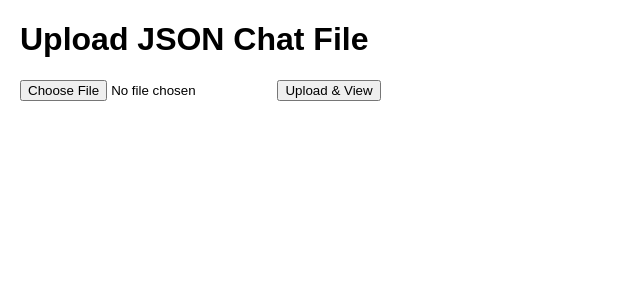
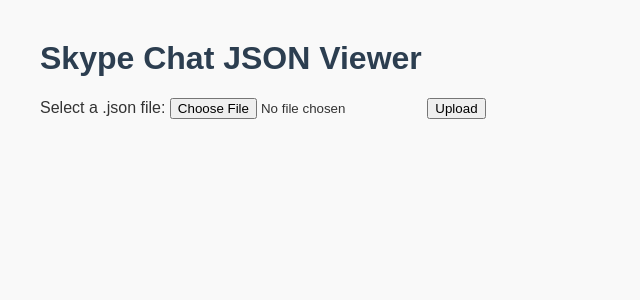
Before and after one commit to amitmactavish/json-chat-converter, a Flask app: page / in a window 1280 px wide. Shown: the top 300 px of the page, without its empty margins (0-640 px from the left). Run offline with Flask 3, Linux system fonts and the light colour scheme.

Commit message:
Update index.html

```diff
--- a/templates/index.html
+++ b/templates/index.html
@@ -1,37 +1,78 @@
 <!DOCTYPE html>
-<html>
+<html lang="en">
 <head>
-    <title>JSON Chat Viewer</title>
+    <meta charset="UTF-8">
+    <title>Skype Chat JSON Viewer</title>
     <style>
-        body { font-family: Arial; margin: 20px; }
-        .message { margin-bottom: 10px; }
-        .timestamp { color: gray; font-size: 0.9em; }
-        .sender { font-weight: bold; }
-        .download-links { margin-top: 20px; }
+        body {
+            font-family: Arial, sans-serif;
+            margin: 40px;
+            background-color: #f9f9f9;
+            color: #333;
+        }
+        h1 {
+            color: #2c3e50;
+        }
+        form {
+            margin-bottom: 30px;
+        }
+        .chat-box {
+            padding: 10px;
+            border: 1px solid #ccc;
+            background-color: #fff;
+            max-height: 500px;
+            overflow-y: auto;
+        }
+        .message {
+            margin-bottom: 15px;
+            border-bottom: 1px solid #eee;
+            padding-bottom: 8px;
+        }
+        .timestamp {
+            font-size: 0.85em;
+            color: #888;
+        }
+        .sender {
+            font-weight: bold;
+        }
+        .download-links {
+            margin-top: 20px;
+        }
+        .download-links a {
+            margin-right: 15px;
+            text-decoration: none;
+            background-color: #2980b9;
+            color: white;
+            padding: 8px 12px;
+            border-radius: 5px;
+        }
     </style>
 </head>
 <body>
-    <h1>Upload JSON Chat File</h1>
-    <form method="post" enctype="multipart/form-data">
+    <h1>Skype Chat JSON Viewer</h1>
+
+    <form method="POST" enctype="multipart/form-data">
+        <label>Select a .json file:</label>
         <input type="file" name="json_file" accept=".json" required>
-        <button type="submit">Upload & View</button>
+        <button type="submit">Upload</button>
     </form>
 
     {% if messages %}
-        <div class="download-links">
-            <h2>Download as:</h2>
-            <a href="{{ url_for('download', filetype='txt') }}">📄 Text File (.txt)</a> |
-            <a href="{{ url_for('download', filetype='csv') }}">📑 CSV File (.csv)</a>
+        <div class="chat-box">
+            {% for msg in messages %}
+                <div class="message">
+                    <div class="timestamp">[{{ msg.timestamp }}]</div>
+                    <div class="sender">{{ msg.sender }}:</div>
+                    <div class="text">{{ msg.text }}</div>
+                </div>
+            {% endfor %}
         </div>
 
-        <h2>Chat Messages</h2>
-        {% for msg in messages %}
-            <div class="message">
-                <div class="timestamp">[{{ msg.timestamp }}]</div>
-                <div class="sender">{{ msg.sender }}:</div>
-                <div class="text">{{ msg.text }}</div>
-            </div>
-        {% endfor %}
+        <div class="download-links">
+            <h3>Download as:</h3>
+            <a href="{{ url_for('download', filetype='txt') }}">TXT File</a>
+            <a href="{{ url_for('download', filetype='csv') }}">CSV File</a>
+        </div>
     {% endif %}
 </body>
 </html>
```
